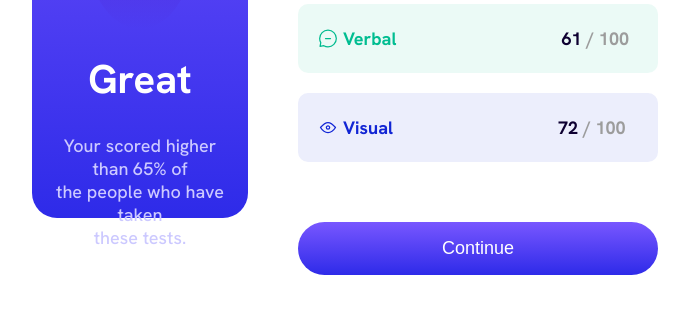
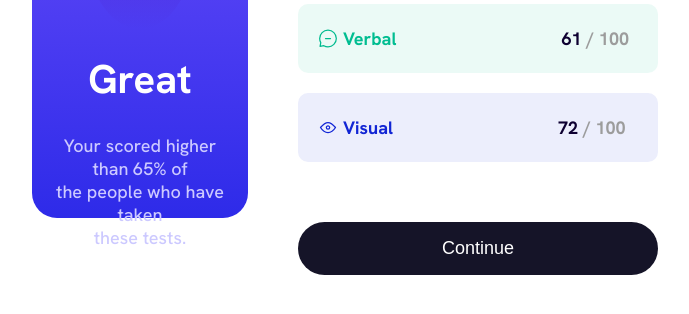
Before and after one commit to Naidleri/2034_2049_2076_2085, a plain HTML site: page index.html in a window 1280 px wide. In both pictures the pointer is over the button "Continue". Shown: the part 422-736 px from the top of the page, without its empty margins (320-1009 px from the left). Drawn offline with Linux system fonts and the light colour scheme.

Commit message:
Update style.css

```diff
--- a/style.css
+++ b/style.css
@@ -237,3 +237,6 @@ html, body {
   border: none;
 	padding:16px 43px;
 }
+.mybutton:hover {
+  background-image:linear-gradient( #151428,#151428)  ;
+}
```
